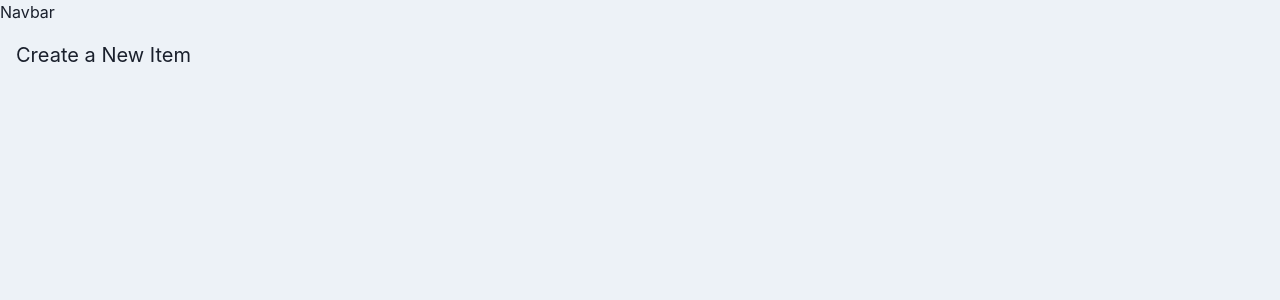
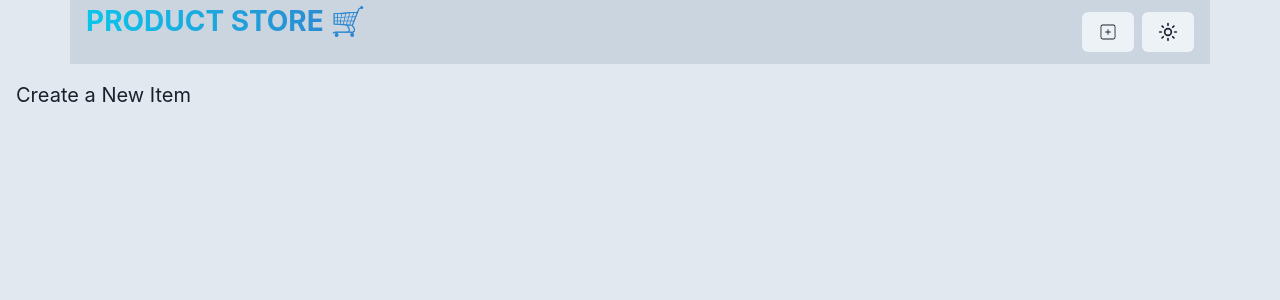
Before and after one commit to TinoCoda/mern-project, a React (Vite) app in the folder frontend/: page /create in a window 1280 px wide. Shown: the top 300 px of the page. Built offline with nearby package versions, Linux system fonts and the light colour scheme.

Commit message:
implement basic navigation a main layout

```diff
--- a/frontend/package.json
+++ b/frontend/package.json
@@ -16,6 +16,7 @@
     "framer-motion": "^12.4.7",
     "react": "^19.0.0",
     "react-dom": "^19.0.0",
+    "react-icons": "^5.5.0",
     "react-router-dom": "^7.2.0"
   },
   "devDependencies": {
--- a/frontend/src/App.jsx
+++ b/frontend/src/App.jsx
@@ -12,7 +12,7 @@ function App() {
 
   return (
 
-    <Box bg={useColorModeValue("gray.100", "gray.700")} h="100vh">
+    <Box bg={useColorModeValue("gray.200", "gray.700")} h="100vh">
       <Navbar />
       <Routes>
         <Route path="/" element={<HomePage />} />
--- a/frontend/src/components/Navbar.jsx
+++ b/frontend/src/components/Navbar.jsx
@@ -1,8 +1,50 @@
-import React from 'react'
+import { Container, Flex,Text, HStack, Button, useColorMode, useColorModeValue } from '@chakra-ui/react'
+import React, { use } from 'react'
+import { Link } from 'react-router-dom'
+import { CiSquarePlus } from "react-icons/ci";
+import { IoMoon } from "react-icons/io5";
+import { LuSun } from "react-icons/lu";
+
 
 const Navbar = () => {
+  const { colorMode, toggleColorMode } = useColorMode()
   return (
-    <div>Navbar</div>
+    <Container maxW="1140px" px={4} bg={useColorModeValue("gray.300", "gray.900")}>
+        <Flex h={16}
+        alineItems={"center"}
+        justifyContent={"space-between"}
+        flexDir={
+            {
+                base: "column",
+                sm: "row"
+            }
+        }
+        >
+           		<Text
+					fontSize={{ base: "22", sm: "28" }}
+					fontWeight={"bold"}
+					textTransform={"uppercase"}
+					textAlign={"center"}
+					bgGradient={"linear(to-r, cyan.400, blue.500)"}
+					bgClip={"text"}
+				>
+					<Link to={"/"}>Product Store 🛒</Link>
+				</Text>
+                <HStack spacing={2}>
+                    <Link to={"/create"}>
+                        <Button>
+                           <CiSquarePlus fontSize={20} />
+                        </Button>
+                    </Link>
+                    <Button onClick={toggleColorMode}>
+                        {colorMode === "light" ? <LuSun fontSize={20} /> : <IoMoon fontSize={20} />}
+                    </Button>
+
+                </HStack>
+
+        </Flex>
+
+    </Container>
   )
 }
 
--- a/frontend/src/pages/CreatePage.jsx
+++ b/frontend/src/pages/CreatePage.jsx
@@ -3,9 +3,12 @@ import { Box, Text } from "@chakra-ui/react"
 function CreatePage() {
     console.log("CreatePage loaded");
   return (
+
+
     <Box p={4}>
       <Text fontSize="xl">Create a New Item</Text>
     </Box>
+
   )
 }
 
```
